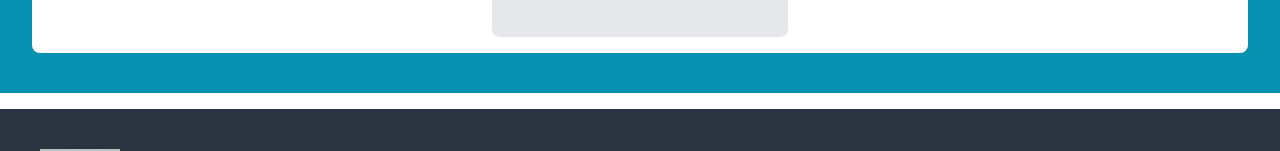
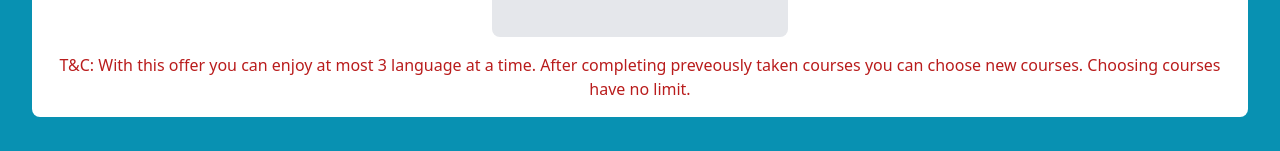
Before and after one commit to Md-Azad/bilang-client, a React (Vite) app: page / in a window 1280 px wide. Shown: the part 1497-1648 px from the top of the page. Built offline with nearby package versions, Linux system fonts and the light colour scheme; no server answers.

Commit message:
added bundleoffer t and c

```diff
--- a/src/pages/Home/BundleOffer/BundleOffer.jsx
+++ b/src/pages/Home/BundleOffer/BundleOffer.jsx
@@ -16,6 +16,12 @@ const BundleOffer = () => {
             </div>
           </div>
         </div>
+
+        <p className="text-center mt-4 text-red-700">
+          T&C: With this offer you can enjoy at most 3 language at a time. After
+          completing preveously taken courses you can choose new courses.
+          Choosing courses have no limit.
+        </p>
       </div>
     </div>
   );
```
